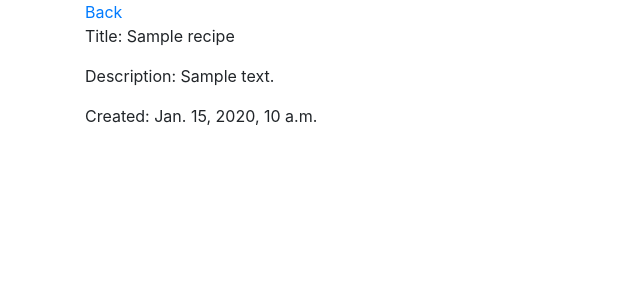
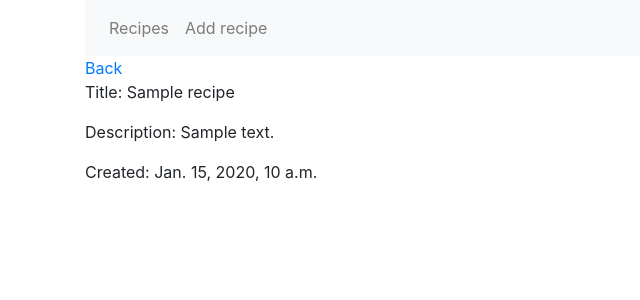
Before and after one commit to kashubian/recipes, a Django app: template templates/recipes/recipe_detail.html in a window 1280 px wide. Shown: the top 300 px of the page, without its empty margins (0-640 px from the left). Run offline with Django 3.2, Linux system fonts and the light colour scheme; the template is opened without the code that fills it: values that come from a table or form of the project are taken from there, others are empty; tables that the repository leaves empty hold one stand-in row (values such as "Sample post"); parts of the project's set-up code (start-up, migrations or seed data) failed here and were passed over; some libraries are stand-ins or nearby versions.

Commit message:
Add create view for recipes. Add bootstrap crispy forms

```diff
--- a/apps/recipes/urls.py
+++ b/apps/recipes/urls.py
@@ -1,8 +1,9 @@
 from django.urls import path
-from .views import RecipesView, RecipeView
+from . import views
 
 app_name = 'recipes'
 urlpatterns = [
-    path('recipes/', RecipesView.as_view(), name='recipes'),
-    path('recipes/<slug:slug>', RecipeView.as_view(), name='recipe')
+    path('recipes/', views.RecipesView.as_view(), name='recipes'),
+    path('recipes/<slug:slug>', views.RecipeView.as_view(), name='recipe'),
+    path('recipes/add-recipe/', views.AddRecipeView.as_view(), name='add_recipe')
 ]
--- a/project/settings.py
+++ b/project/settings.py
@@ -21,6 +21,8 @@ INSTALLED_APPS = [
     'django.contrib.sessions',
     'django.contrib.messages',
     'django.contrib.staticfiles',
+    'crispy_forms',
+
     'apps.core',
     'apps.recipes'
 ]
@@ -104,3 +106,5 @@ USE_TZ = True
 # https://docs.djangoproject.com/en/3.1/howto/static-files/
 
 STATIC_URL = '/static/'
+
+CRISPY_TEMPLATE_PACK = 'bootstrap4'
--- a/requirements.txt
+++ b/requirements.txt
@@ -1,5 +1,6 @@
 asgiref==3.3.1
 Django==3.1.4
+django-crispy-forms==1.10.0
 django-environ==0.4.5
 pytz==2020.4
 sqlparse==0.4.1
--- a/templates/base.html
+++ b/templates/base.html
@@ -13,6 +13,21 @@
   </head>
   <body>
     <div class="content container">
+
+      <nav class="navbar navbar-expand-lg navbar-light bg-light">
+          <ul class="navbar-nav">
+
+            <li class="nav-item">
+              <a class="nav-link" href="{% url 'recipes:recipes' %}">Recipes</a>
+            </li>
+
+            <li class="nav-item">
+              <a class="nav-link" href="{% url 'recipes:add_recipe' %}">Add recipe</a>
+            </li>
+
+          </ul>
+      </nav>
+
         {% block content %}
         {% endblock %}
     </div>
--- a/templates/recipes/recipe_list.html
+++ b/templates/recipes/recipe_list.html
@@ -2,7 +2,6 @@
 
 {% block content %}
 
-<h3>Recipes</h3>
 <ul class="list-group">
     {% for recipe in object_list %}
     <li class="list-group-item"><a href="{% url 'recipes:recipe' recipe.slug %}">{{ recipe.title }}</a></li>
```
Also changed, not shown: apps/recipes/forms.py (added, +11 -0 lines), apps/recipes/views.py (+12 -3 lines), templates/recipes/add_recipe.html (added, +10 -0 lines).
